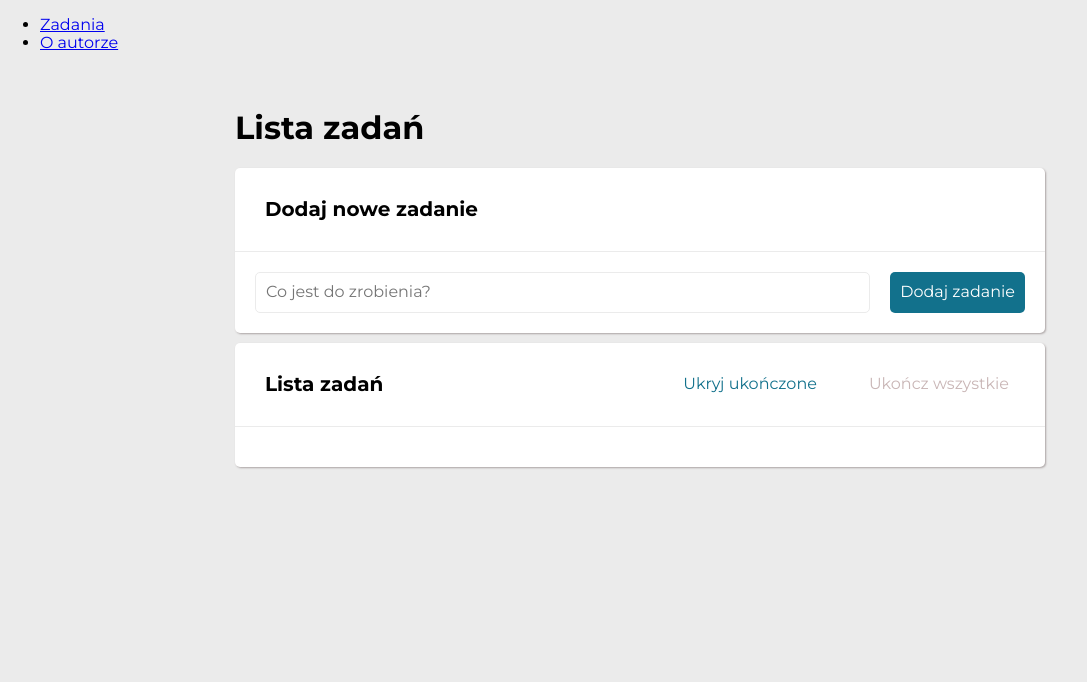
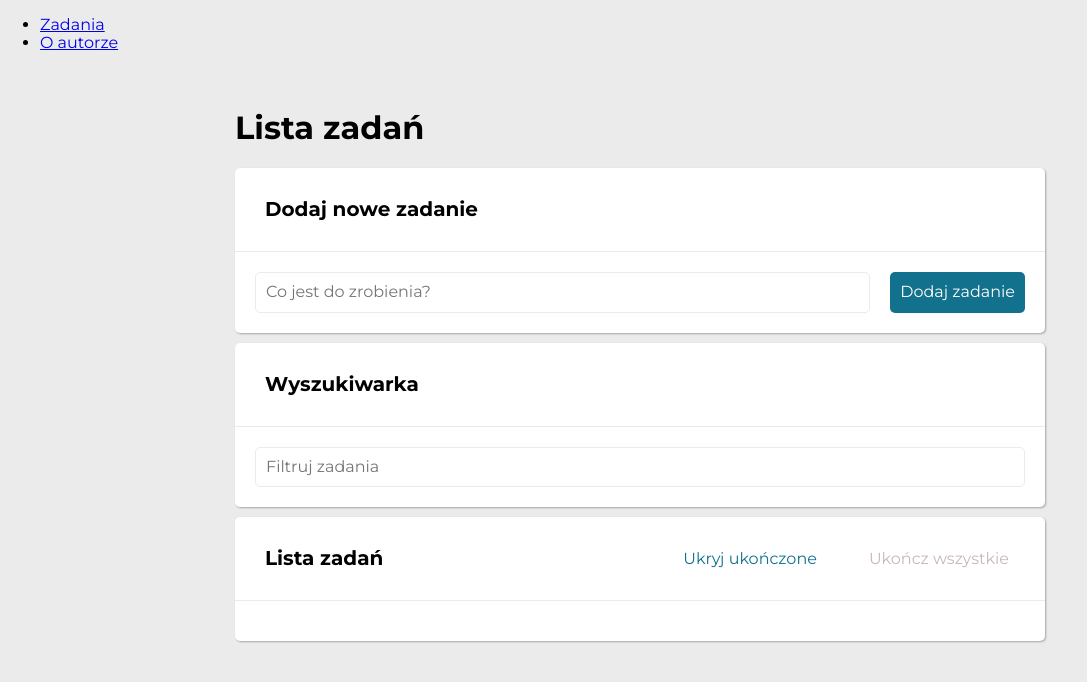
Before and after one commit to Kantares77/tasks-list-react, a React (Create React App) app: page /#/zadania in a window 1280 px wide. Shown: the top 682 px of the page, without its empty margins (0-1087 px from the left). Built offline with nearby package versions, Linux system fonts and the light colour scheme.

Commit message:
"Search" and "Input" component added

```diff
--- /dev/null
+++ b/src/features/tasks/Input/index.js
@@ -0,0 +1,11 @@
+import styled from "styled-components";
+
+export default styled.input`
+    padding: 10px;
+    border: 1px solid ${({ theme }) => theme.colors.gallery};
+    border-radius: 5px;
+
+    @media (max-width: ${({ theme }) => theme.breakpoints.mobile}px) {
+        width: 100%;
+    }
+`;
--- a/src/features/tasks/TasksPage/Form/index.js
+++ b/src/features/tasks/TasksPage/Form/index.js
@@ -1,8 +1,9 @@
 import { useRef, useState } from "react";
 import { useDispatch } from "react-redux";
 import { nanoid } from "@reduxjs/toolkit";
-import { StyledButton, StyledForm, StyledInput } from "./styled";
+import { StyledButton, StyledForm } from "./styled";
 import { addTask } from "../../tasksSlice";
+import Input from "../../Input";
 
 
 const Form = () => {
@@ -32,7 +33,7 @@
 
     return (
         <StyledForm onSubmit={onFormSubmit}>
-            <StyledInput
+            <Input
                 ref={inputRef}
                 placeholder="Co jest do zrobienia?"
                 value={newTaskContent}
--- a/src/features/tasks/TasksPage/Form/styled.js
+++ b/src/features/tasks/TasksPage/Form/styled.js
@@ -10,15 +10,15 @@
     }
 `;
 
-export const StyledInput = styled.input`
-    padding: 10px;
-    border: 1px solid ${({ theme }) => theme.colors.gallery};
-    border-radius: 5px;
+// export const StyledInput = styled.input`
+//     padding: 10px;
+//     border: 1px solid ${({ theme }) => theme.colors.gallery};
+//     border-radius: 5px;
 
-    @media (max-width: ${({ theme }) => theme.breakpoints.mobile}px) {
-        width: 100%;
-    }
-`;
+//     @media (max-width: ${({ theme }) => theme.breakpoints.mobile}px) {
+//         width: 100%;
+//     }
+// `;
 
 export const StyledButton = styled.button`
     padding: 10px;
--- /dev/null
+++ b/src/features/tasks/TasksPage/Search/index.js
@@ -0,0 +1,33 @@
+import { useLocation } from "react-router-dom";
+import Input from "../../Input";
+import { useHistory } from "react-router-dom";
+import { Wrapper } from "./styled";
+import searchQueryParamName from "../searchQueryParamName";
+
+export default () => {
+    const location = useLocation();
+    const history = useHistory();
+    const query = (new URLSearchParams(location.search)).get(searchQueryParamName);
+
+    const onInputChange = ({ target }) => {
+        const searchParams = new URLSearchParams(location.search);
+
+        if (target.value.trim() === "") {
+            searchParams.delete(searchQueryParamName);
+        } else {
+            searchParams.set(searchQueryParamName, target.value);
+        }
+
+        history.push(`${location.pathname}?${searchParams.toString()}`);
+    };
+
+    return (
+        <Wrapper>
+            <Input
+                placeholder="Filtruj zadania"
+                value={query || ""}
+                onChange={onInputChange}
+            />
+        </Wrapper>
+    )
+};
--- /dev/null
+++ b/src/features/tasks/TasksPage/Search/styled.js
@@ -0,0 +1,6 @@
+import styled from "styled-components";
+
+export const Wrapper = styled.div`
+    display: grid;
+    grid-template-columns: 1fr;
+`;
--- a/src/features/tasks/TasksPage/TaskList/index.js
+++ b/src/features/tasks/TasksPage/TaskList/index.js
@@ -2,10 +2,11 @@
 import { List, Item, Content, Button } from "./styled";
 import { toggleTaskDone, removeTask, selectHideDone, selectTasksByQuery } from "../../tasksSlice";
 import { Link, useLocation } from "react-router-dom";
+import searchQueryParamName from "../searchQueryParamName";
 
 const TaskList = () => {
     const location = useLocation();
-    const query = (new URLSearchParams(location.search)).get("szukaj");
+    const query = (new URLSearchParams(location.search)).get(searchQueryParamName);
 
     const tasks = useSelector(state => selectTasksByQuery(state, query));
     const hideDone = useSelector(selectHideDone);
--- a/src/features/tasks/TasksPage/index.js
+++ b/src/features/tasks/TasksPage/index.js
@@ -4,6 +4,7 @@
 import Section from "../../../common/Section";
 import { Container } from "../../../globalStyles";
 import Header from "../../../common/Header";
+import Search from "./Search";
 
 function TasksPage() {
 
@@ -16,6 +17,11 @@
       />
 
       <Section
+        title="Wyszukiwarka"
+        body={<Search />}
+      />
+
+      <Section
         title="Lista zadań"
         body={<TaskList />}
         extraHeaderButtons={<Buttons />}
--- /dev/null
+++ b/src/features/tasks/TasksPage/searchQueryParamName.js
@@ -0,0 +1 @@
+export default "szukaj";
```
